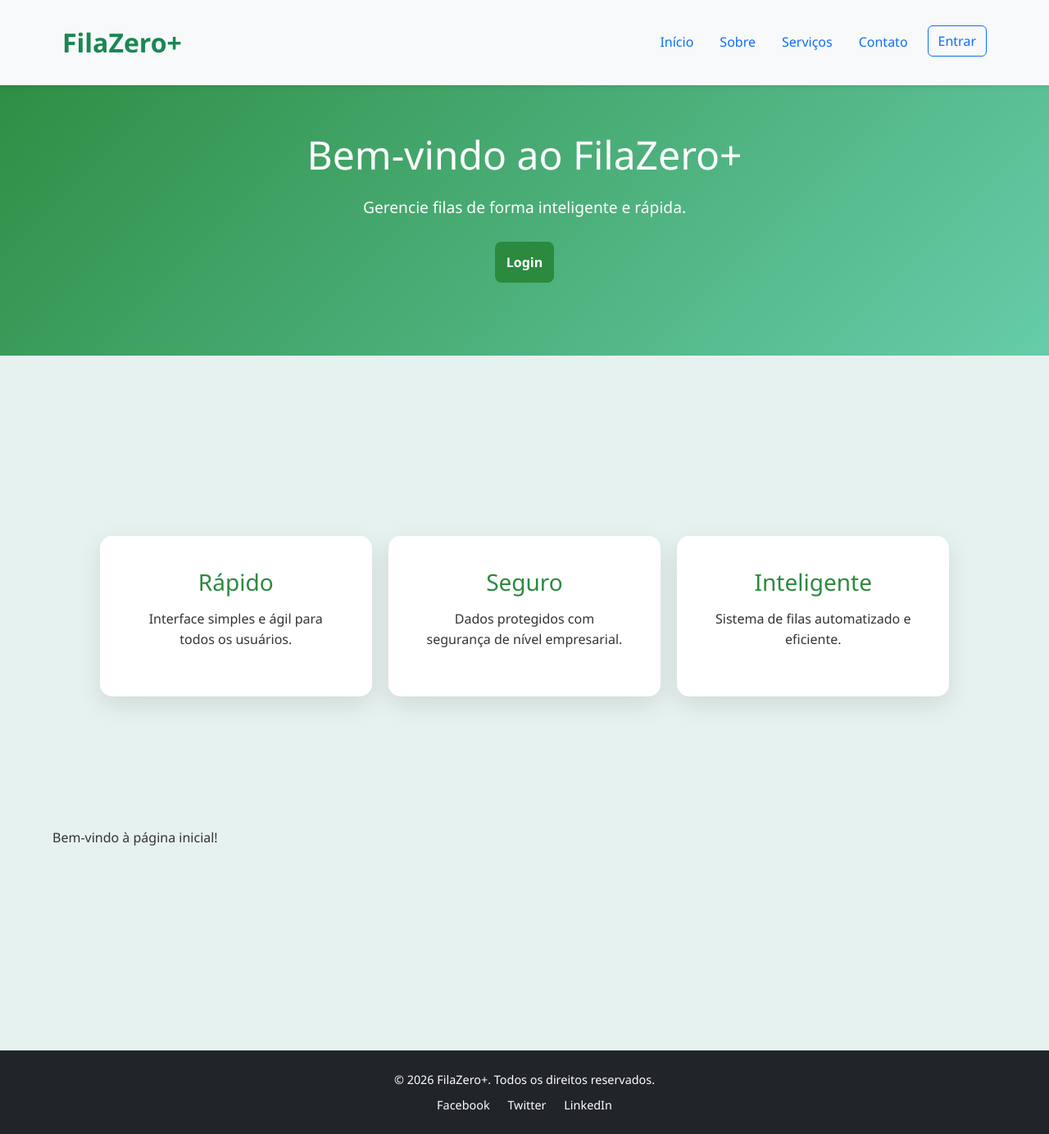
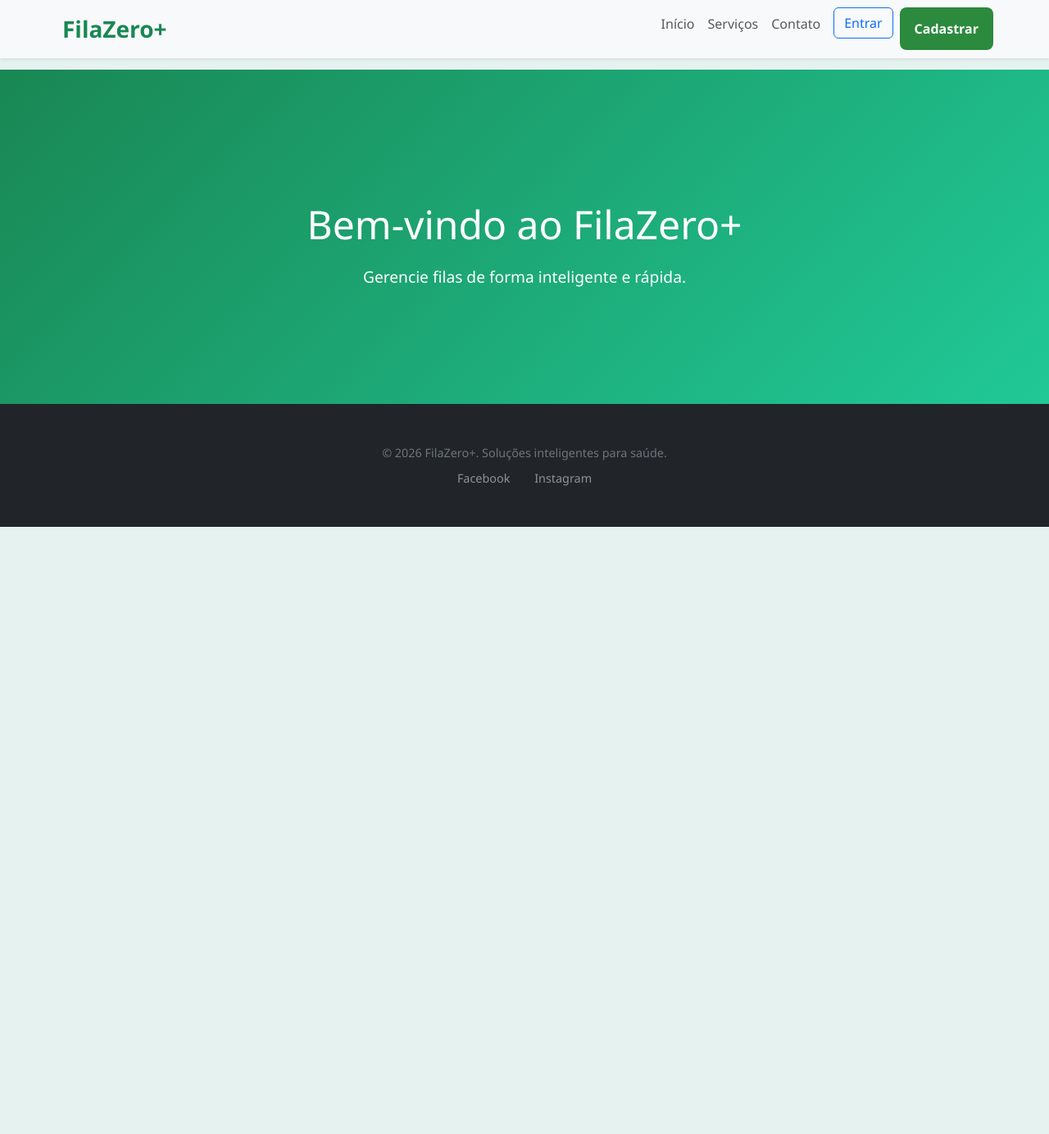
Before and after one commit to tiaguinnnn/FilaZeroMais, a Django app: page / in a window 1280 px wide. Shown: the whole page at 82% size. After the commit the page ends 643 px from the top, so only its background shows below. Run offline with Django 5.2, Linux system fonts and the light colour scheme.

Commit message:
reajuste css

```diff
--- a/core_app/static/css/style.css
+++ b/core_app/static/css/style.css
@@ -77,7 +77,6 @@ header {
     border-radius: 3px;
 }
 
-/* Hero */
 .hero {
     background: linear-gradient(135deg, #2b8a3e, #66cdaa); /* verde corporativo e verde claro */
     color: white;
--- a/core_app/templates/core_app/home.html
+++ b/core_app/templates/core_app/home.html
@@ -7,7 +7,6 @@
     <div class="container">
         <h2>Bem-vindo ao FilaZero+</h2>
         <p>Gerencie filas de forma inteligente e rápida.</p>
-        <a href="{% url 'login' %}" class="btn-primary">Login</a>
     </div>
 </section>
 {% endblock %}
@@ -33,5 +32,4 @@
 {% endblock %}
 
 
-<p>Bem-vindo à página inicial!</p>
 {% endblock %}
--- a/core_app/urls.py
+++ b/core_app/urls.py
@@ -3,11 +3,11 @@ from . import views
 
 urlpatterns = [
     path('', views.home, name='home'),
-    path('sobre/', views.sobre, name='sobre'),
     path('servicos/', views.servicos, name='servicos'),
     path('contato/', views.contato, name='contato'),
     path('login/', views.login_view, name='login'),
     path('logout/', views.logout_view, name='logout'),
     path('register/', views.register_view, name='register'),
     path('dashboard/', views.dashboard, name='dashboard'),
+
 ]
--- a/core_app/views.py
+++ b/core_app/views.py
@@ -1,141 +1,70 @@
 from django.shortcuts import render, redirect
-from django.contrib.auth import authenticate, login as auth_login, logout as auth_logout
+from django.contrib.auth import authenticate, login, logout
 from django.contrib.auth.models import User
 from django.contrib import messages
 from django.contrib.auth.decorators import login_required
-from validate_docbr import CPF
 
-# Importamos os dois modelos: o seu e o da sua colega
-from .models import UnidadeSaude, Paciente
-
-# =========================
-# PÁGINAS PÚBLICAS
-# =========================
-
+# Páginas públicas
 def home(request):
     return render(request, 'core_app/home.html')
 
-def sobre(request):
-    return render(request, 'core_app/sobre.html')
-
-def unidade(request):
-    return render(request, 'core_app/unidade.html')
-
 def servicos(request):
-    """
-    Lista todas as unidades de saúde para os visitantes.
-    """
-    unidades = UnidadeSaude.objects.all().order_by('pacientes_em_espera')
-    return render(request, 'core_app/servicos.html', {'unidades': unidades})
+    return render(request, 'core_app/servicos.html')
 
 def contato(request):
     if request.method == 'POST':
+        nome = request.POST.get('nome')
+        email = request.POST.get('email')
+        mensagem = request.POST.get('mensagem')
+        # Aqui você pode salvar no banco ou enviar email
         messages.success(request, 'Mensagem enviada com sucesso!')
         return redirect('contato')
     return render(request, 'core_app/contato.html')
 
-# =========================
-# AUTENTICAÇÃO
-# =========================
-
+# Cadastro
 def register_view(request):
     if request.method == 'POST':
-        # Coleta de dados
         username = request.POST.get('email')
         password1 = request.POST.get('password1')
         password2 = request.POST.get('password2')
         first_name = request.POST.get('first_name')
-        cpf_input = request.POST.get('cpf')
-        telefone = request.POST.get('telefone')
 
-        # --- CAMADA DE VALIDAÇÃO PRO ---
-
-        # 1. Validação de Tamanho Mínimo
-        if len(password1) < 6:
-            messages.error(request, 'A senha deve ter no mínimo 6 caracteres.')
-            return render(request, 'core_app/register.html')
-
-        if len(first_name) < 3:
-            messages.error(request, 'O nome deve ter no mínimo 3 caracteres.')
-            return render(request, 'core_app/register.html')
-
-        if len(telefone) <= 10:
-            messages.error(request, 'Telefone deve conter no minimo 11 números.')
-            return render(request, 'core_app/register.html')
-
-        # 2. Comparação de Senhas
         if password1 != password2:
             messages.error(request, 'As senhas não coincidem.')
-            return render(request, 'core_app/register.html')
+            return redirect('register')
 
-        # 3. Validação de CPF (API Local)
-        cpf_validator = CPF()
-        if not cpf_validator.validate(cpf_input):
-            messages.error(request, 'CPF Inválido! Verifique os dígitos.')
-            return render(request, 'core_app/register.html')
+        if User.objects.filter(username=username).exists():
+            messages.error(request, 'Usuário já existe.')
+            return redirect('register')
 
-        # 2. Formata o CPF (Ex: 12345678900 -> 123.456.789-00) para padronizar no banco
-        cpf_formatted = cpf_validator.mask(cpf_input)
-
-        # 3. Verifica se JÁ EXISTE no banco de dados (Unicidade)
-        if Paciente.objects.filter(cpf=cpf_formatted).exists():
-            messages.error(request, 'Este CPF já possui cadastro no sistema.')
-            return render(request, 'core_app/register.html')
-
-        # Se passar por tudo, salva!
-        try:
-            user = User.objects.create_user(
-                username=username,
-                password=password1,
-                first_name=first_name,
-                email=username
-            )
-
-            Paciente.objects.create(
-                user=user,
-                nome=first_name,
-                cpf=cpf_formatted, # Salva formatado
-                telefone=telefone,
-                email=username
-            )
-            messages.success(request, 'Cadastro realizado com sucesso!')
-            return redirect('login')
-
-        except Exception as e:
-            messages.error(request, 'Erro interno ao cadastrar. Tente novamente.')
-            return render(request, 'core_app/register.html')
+        user = User.objects.create_user(username=username, password=password1, first_name=first_name)
+        user.save()
+        messages.success(request, 'Cadastro realizado com sucesso!')
+        return redirect('login')
 
     return render(request, 'core_app/register.html')
 
+# Login
 def login_view(request):
     if request.method == 'POST':
-        user = authenticate(
-            request,
-            username=request.POST.get('username'),
-            password=request.POST.get('password')
-        )
+        username = request.POST.get('username')  # email
+        password = request.POST.get('password')
+        user = authenticate(request, username=username, password=password)
 
-        if user:
-            auth_login(request, user)
+        if user is not None:
+            login(request, user)
             return redirect('dashboard')
-
-        messages.error(request, 'Usuário ou senha inválidos.')
-        return redirect('login')
-
+        else:
+            messages.error(request, 'Usuário ou senha inválidos.')
+            return redirect('login')
     return render(request, 'core_app/login.html')
 
+# Logout
 def logout_view(request):
-    auth_logout(request)
+    logout(request)
     return redirect('home')
 
-# =========================
-# ÁREA LOGADA
-# =========================
-
+# Dashboard (somente usuários logados)
 @login_required(login_url='login')
 def dashboard(request):
-    """
-    Mostra as unidades para o funcionário logado poder acompanhar.
-    """
-    unidades = UnidadeSaude.objects.all()
-    return render(request, 'core_app/dashboard.html', {'unidades': unidades})
+    return render(request, 'core_app/dashboard.html')
--- a/templates/base.html
+++ b/templates/base.html
@@ -7,13 +7,44 @@
     <title>{% block title %}FilaZero+{% endblock %}</title>
 
     <link href="https://cdn.jsdelivr.net/npm/bootstrap@5.3.3/dist/css/bootstrap.min.css" rel="stylesheet">
+    <link rel="stylesheet" href="{% static 'css/style.css' %}">
 
-    <link rel="stylesheet" href="{% static 'css/style.css' %}">
+    <style>
+        /* Ajuste para o Header Fixo não cobrir o conteúdo */
+        body { padding-top: 85px; }
+        .hero { background: linear-gradient(135deg, #198754 0%, #20c997 100%); }
+    </style>
 </head>
 <body>
 
+    <header class="navbar navbar-expand-md navbar-light bg-light shadow-sm fixed-top">
+        <div class="container">
+            <a class="navbar-brand fw-bold text-success fs-3" href="{% url 'home' %}">FilaZero+</a>
+
+            <button class="navbar-toggler" type="button" data-bs-toggle="collapse" data-bs-target="#navbarNav">
+                <span class="navbar-toggler-icon"></span>
+            </button>
+
+            <div class="collapse navbar-collapse" id="navbarNav">
+                <ul class="navbar-nav ms-auto nav-pills">
+                    <li class="nav-item"><a href="{% url 'home' %}" class="nav-link">Início</a></li>
+                    <li class="nav-item"><a href="{% url 'servicos' %}" class="nav-link">Serviços</a></li>
+                    <li class="nav-item"><a href="{% url 'contato' %}" class="nav-link">Contato</a></li>
+
+                    {% if user.is_authenticated %}
+                        <li class="nav-item"><a href="{% url 'dashboard' %}" class="btn btn-success ms-md-2">Dashboard</a></li>
+                        <li class="nav-item"><a href="{% url 'logout' %}" class="nav-link text-danger">Sair</a></li>
+                    {% else %}
+                        <li class="nav-item"><a href="{% url 'login' %}" class="btn btn-outline-primary ms-md-2">Entrar</a></li>
+                        <li class="nav-item"><a href="{% url 'register' %}" class="btn btn-primary ms-md-2">Cadastrar</a></li>
+                    {% endif %}
+                </ul>
+            </div>
+        </div>
+    </header>
+
     {% if messages %}
-    <div class="container mt-3">
+    <div class="container">
         {% for message in messages %}
             <div class="alert alert-{{ message.tags }} alert-dismissible fade show" role="alert">
                 {{ message }}
@@ -23,50 +54,15 @@
     </div>
     {% endif %}
 
-    <header class="bg-light shadow-sm mb-4"> <div class="container header-container py-3 d-flex justify-content-between align-items-center">
-            <h1 class="logo h3 mb-0 text-success">FilaZero+</h1> <nav class="d-none d-md-block"> <ul class="nav nav-pills">
-                    <li class="nav-item"><a href="{% url 'home' %}" class="nav-link">Início</a></li>
-                    <li class="nav-item"><a href="{% url 'sobre' %}" class="nav-link">Sobre</a></li>
-                    <li class="nav-item"><a href="{% url 'servicos' %}" class="nav-link">Serviços</a></li>
-                    <li class="nav-item"><a href="{% url 'contato' %}" class="nav-link">Contato</a></li>
-                    {% if user.is_authenticated %}
-                         <li class="nav-item"><a href="{% url 'dashboard' %}" class="nav-link active">Dashboard</a></li>
-                         <li class="nav-item"><a href="{% url 'logout' %}" class="nav-link text-danger">Sair</a></li>
-                    {% else %}
-                         <li class="nav-item"><a href="{% url 'login' %}" class="btn btn-outline-primary ms-2">Entrar</a></li>
-                    {% endif %}
-                </ul>
-            </nav>
+    {% block hero %}{% endblock %}
 
-            <div class="d-md-none">
-                <button class="btn btn-primary" type="button" data-bs-toggle="offcanvas" data-bs-target="#mobileMenu">
-                    Menu
-                </button>
-            </div>
-        </div>
-    </header>
 
-    {% block hero %}
-    <section class="hero bg-success text-white text-center py-5 mb-5">
-        <div class="container">
-            <h2 class="display-4">Organize suas filas de forma inteligente</h2>
-            <p class="lead">Reduza o tempo de espera e aumente a eficiência do seu negócio.</p>
-            <a href="{% url 'register' %}" class="btn btn-light btn-lg mt-3">Comece Agora</a>
-        </div>
-    </section>
-    {% endblock %}
-
-    <main class="container main-content min-vh-100">
-        {% block content %}{% endblock %}
-    </main>
-
-    <footer class="bg-dark text-white py-4 mt-5">
+    <footer class="bg-dark text-white py-5 mt-auto">
         <div class="container text-center">
-            <p class="mb-2">© 2026 FilaZero+. Todos os direitos reservados.</p>
+            <p class="mb-2 text-secondary">© 2026 FilaZero+. Soluções inteligentes para saúde.</p>
             <div class="socials">
-                <a href="#" class="text-white me-2">Facebook</a>
-                <a href="#" class="text-white me-2">Twitter</a>
-                <a href="#" class="text-white">LinkedIn</a>
+                <a href="#" class="text-white-50 text-decoration-none me-3">Facebook</a>
+                <a href="#" class="text-white-50 text-decoration-none">Instagram</a>
             </div>
         </div>
     </footer>
```
Also changed, not shown: static/css/style.css (+21 -9 lines), db.sqlite3 (deleted), 1 other file.
